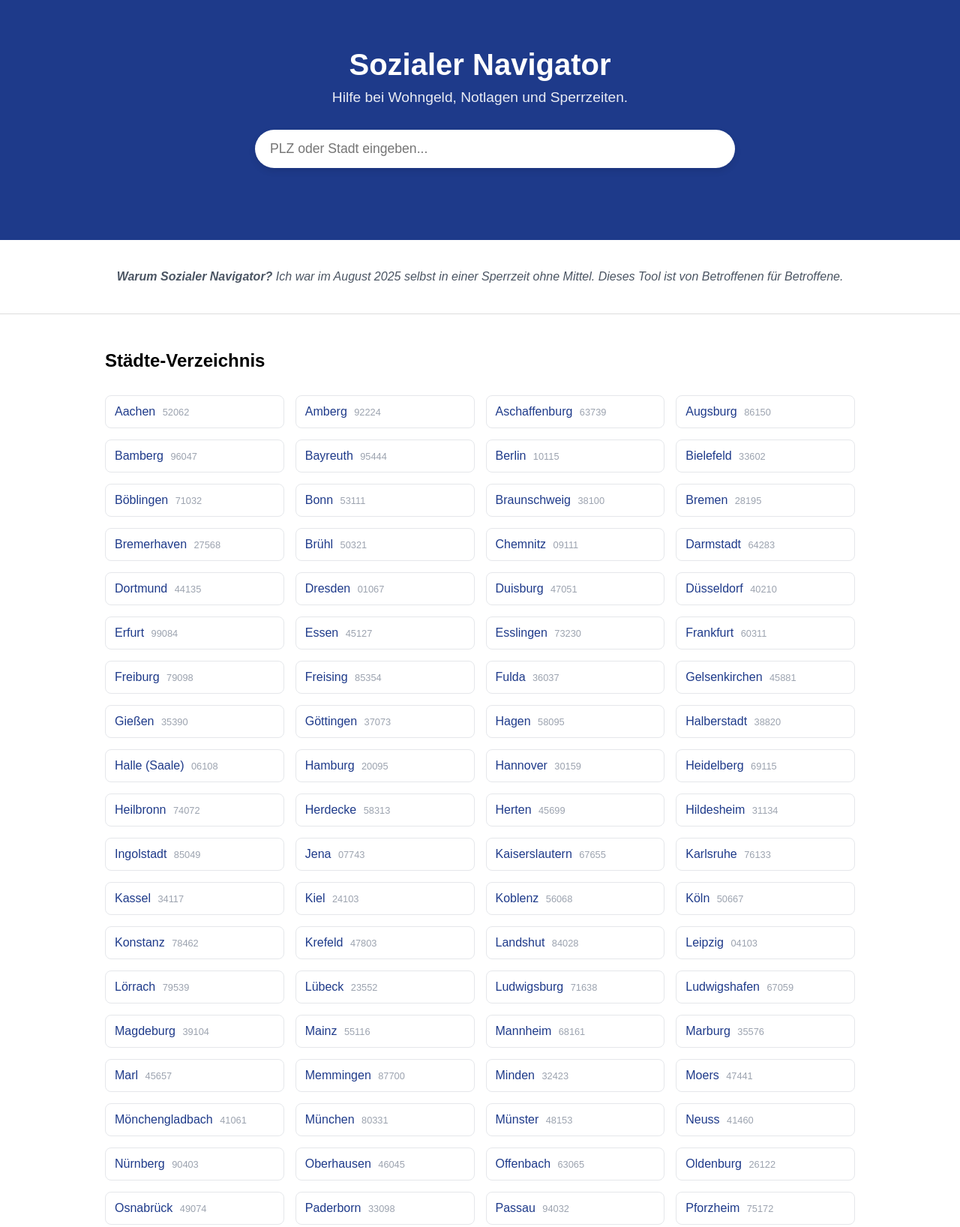
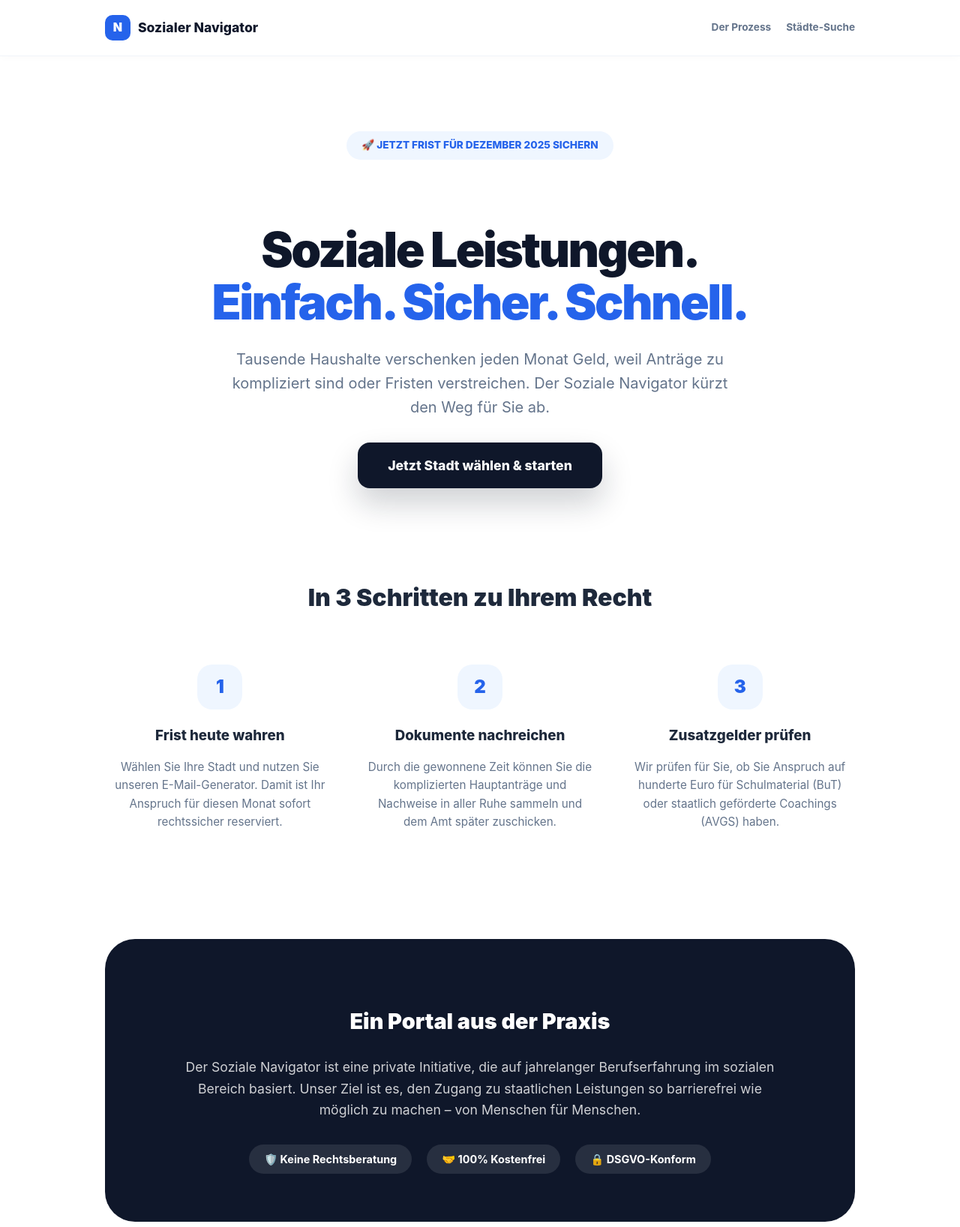
Before and after one commit to Jan2704/sozialer-navigator, an Astro site: page / in a window 1280 px wide. Shown: the top 1636 px of the page at 75% size. Built offline with nearby package versions, Linux system fonts and the light colour scheme; Astro itself is replaced by a stand-in of ours.

Commit message:
🚀 Finale Startseite und Städte-Logik live

```diff
--- a/src/pages/index.astro
+++ b/src/pages/index.astro
@@ -1,86 +1,131 @@
 ---
-import { wohngeldData } from '../data/wohngeldData.js';
-import Layout from '../layouts/Layout.astro'; // Falls du ein Layout hast
+import Layout from '../layouts/Layout.astro';
+import { wohngeldData } from '../data/wohngeldData';
 
 // Wir sortieren die Städte alphabetisch für die Liste
-const sortedData = [...wohngeldData].sort((a, b) => a.stadt.localeCompare(b.stadt));
+const sortedCities = wohngeldData.sort((a, b) => a.stadt.localeCompare(b.stadt));
+
+const seoTitle = "Sozialer Navigator | Ihr digitaler Wegweiser für soziale Leistungen";
+const seoDescription = "Sichern Sie sich Ihr Recht auf Wohngeld, BuT und staatliche Förderungen. Einfach, rechtssicher und schnell in 3 Schritten.";
 ---
 
-<Layout title="Sozialer Navigator | Wohngeld Rechner & Hilfe bei Sperrzeit">
-	<main>
-		<section class="hero">
-			<h1>Sozialer Navigator</h1>
-			<p class="subtitle">Hilfe bei Wohngeld, Notlagen und Sperrzeiten.</p>
+<Layout title={seoTitle} description={seoDescription}>
 
-			<div class="search-container">
-				<input type="text" id="citySearch" placeholder="PLZ oder Stadt eingeben..." />
-				<div id="results" class="search-results"></div>
+  <div style="background-color: #ffffff; min-height: 100vh; font-family: 'Inter', system-ui, sans-serif; color: #1e293b; line-height: 1.6;">
+
+    <nav style="background: #ffffff; border-bottom: 1px solid #f1f5f9; padding: 1.25rem 0; position: sticky; top: 0; z-index: 100; box-shadow: 0 2px 10px rgba(0,0,0,0.02);">
+      <div style="max-width: 1000px; margin: 0 auto; display: flex; justify-content: space-between; align-items: center; padding: 0 20px;">
+        <a href="/" style="text-decoration: none; display: flex; align-items: center; gap: 10px;">
+          <div style="background: #2563eb; color: white; width: 34px; height: 34px; border-radius: 10px; display: flex; align-items: center; justify-content: center; font-weight: 900;">N</div>
+          <span style="font-weight: 800; color: #0f172a; font-size: 1.1rem;">Sozialer Navigator</span>
+        </a>
+        <div style="font-size: 0.85rem; font-weight: 700; display: flex; gap: 20px;">
+          <a href="#prozess" style="color: #64748b; text-decoration: none;">Der Prozess</a>
+          <a href="#staedte" style="color: #64748b; text-decoration: none;">Städte-Suche</a>
+        </div>
+      </div>
+    </nav>
+
+    <main style="max-width: 1000px; margin: 0 auto; padding: 60px 20px;">
+
+      <section style="text-align: center; margin-bottom: 6rem; padding: 40px 0;">
+        <div style="display: inline-flex; align-items: center; gap: 8px; background: #eff6ff; color: #2563eb; padding: 8px 20px; border-radius: 99px; font-size: 0.85rem; font-weight: 800; text-transform: uppercase; margin-bottom: 2rem;">
+          🚀 Jetzt Frist für Dezember 2025 sichern
+        </div>
+        <h1 style="font-size: clamp(2.5rem, 6vw, 4rem); color: #0f172a; font-weight: 900; margin-bottom: 1.5rem; letter-spacing: -0.04em; line-height: 1.1;">
+          Soziale Leistungen. <br/><span style="color: #2563eb;">Einfach. Sicher. Schnell.</span>
+        </h1>
+        <p style="font-size: 1.25rem; color: #64748b; max-width: 700px; margin: 0 auto 3rem;">
+          Tausende Haushalte verschenken jeden Monat Geld, weil Anträge zu kompliziert sind oder Fristen verstreichen. Der Soziale Navigator kürzt den Weg für Sie ab.
+        </p>
+        <a href="#staedte" style="background: #0f172a; color: white; text-decoration: none; padding: 20px 40px; border-radius: 16px; font-weight: 800; font-size: 1.1rem; box-shadow: 0 20px 40px rgba(15, 23, 42, 0.2);">Jetzt Stadt wählen & starten</a>
+      </section>
+
+      <section id="prozess" style="margin-bottom: 8rem;">
+        <h2 style="text-align: center; font-size: 2rem; font-weight: 900; margin-bottom: 4rem;">In 3 Schritten zu Ihrem Recht</h2>
+
+        <div style="display: grid; grid-template-columns: repeat(auto-fit, minmax(280px, 1fr)); gap: 40px;">
+          <div style="text-align: center;">
+            <div style="background: #eff6ff; color: #2563eb; width: 60px; height: 60px; border-radius: 20px; display: flex; align-items: center; justify-content: center; font-size: 1.5rem; font-weight: 900; margin: 0 auto 20px;">1</div>
+            <h3 style="font-weight: 800; margin-bottom: 10px;">Frist heute wahren</h3>
+            <p style="color: #64748b; font-size: 0.95rem;">Wählen Sie Ihre Stadt und nutzen Sie unseren E-Mail-Generator. Damit ist Ihr Anspruch für diesen Monat sofort rechtssicher reserviert.</p>
+          </div>
+          <div style="text-align: center;">
+            <div style="background: #eff6ff; color: #2563eb; width: 60px; height: 60px; border-radius: 20px; display: flex; align-items: center; justify-content: center; font-size: 1.5rem; font-weight: 900; margin: 0 auto 20px;">2</div>
+            <h3 style="font-weight: 800; margin-bottom: 10px;">Dokumente nachreichen</h3>
+            <p style="color: #64748b; font-size: 0.95rem;">Durch die gewonnene Zeit können Sie die komplizierten Hauptanträge und Nachweise in aller Ruhe sammeln und dem Amt später zuschicken.</p>
+          </div>
+          <div style="text-align: center;">
+            <div style="background: #eff6ff; color: #2563eb; width: 60px; height: 60px; border-radius: 20px; display: flex; align-items: center; justify-content: center; font-size: 1.5rem; font-weight: 900; margin: 0 auto 20px;">3</div>
+            <h3 style="font-weight: 800; margin-bottom: 10px;">Zusatzgelder prüfen</h3>
+            <p style="color: #64748b; font-size: 0.95rem;">Wir prüfen für Sie, ob Sie Anspruch auf hunderte Euro für Schulmaterial (BuT) oder staatlich geförderte Coachings (AVGS) haben.</p>
+          </div>
         </div>
       </section>
 
-		<section class="trust-bar">
-			<p>
-				<strong>Warum Sozialer Navigator?</strong> Ich war im August 2025 selbst in einer Sperrzeit ohne Mittel. Dieses Tool ist von Betroffenen für Betroffene.
+      <section style="margin-bottom: 8rem; background: #0f172a; color: white; padding: 4rem; border-radius: 40px; text-align: center;">
+        <h2 style="font-size: 1.8rem; font-weight: 900; margin-bottom: 1.5rem;">Ein Portal aus der Praxis</h2>
+        <p style="font-size: 1.1rem; opacity: 0.8; max-width: 800px; margin: 0 auto 2rem;">
+          Der Soziale Navigator ist eine private Initiative, die auf jahrelanger Berufserfahrung im sozialen Bereich basiert. Unser Ziel ist es, den Zugang zu staatlichen Leistungen so barrierefrei wie möglich zu machen – von Menschen für Menschen.
         </p>
+        <div style="display: inline-flex; gap: 20px; flex-wrap: wrap; justify-content: center; font-size: 0.9rem; font-weight: 700;">
+          <span style="background: rgba(255,255,255,0.1); padding: 8px 20px; border-radius: 99px;">🛡️ Keine Rechtsberatung</span>
+          <span style="background: rgba(255,255,255,0.1); padding: 8px 20px; border-radius: 99px;">🤝 100% Kostenfrei</span>
+          <span style="background: rgba(255,255,255,0.1); padding: 8px 20px; border-radius: 99px;">🔒 DSGVO-Konform</span>
+        </div>
       </section>
 
-		<section class="directory">
-			<h2>Städte-Verzeichnis</h2>
-			<div class="city-grid">
-				{sortedData.map((item) => (
-					<a href={`/wohngeld/${item.slug}`} class="city-link">
-						{item.stadt} <span class="plz">{item.plz}</span>
+      <section id="staedte" style="margin-bottom: 8rem;">
+        <h2 style="font-size: 1.8rem; font-weight: 900; margin-bottom: 3rem; text-align: center;">Wohngeld-Hilfe in Ihrer Stadt</h2>
+        <div style="margin-bottom: 3rem;">
+          <input type="text" id="citySearch" placeholder="Stadt suchen..." style="width: 100%; padding: 20px; border-radius: 16px; border: 2px solid #f1f5f9; font-size: 1.1rem; box-shadow: 0 4px 6px rgba(0,0,0,0.02);" />
+        </div>
+        <div id="cityList" style="display: grid; grid-template-columns: repeat(auto-fill, minmax(180px, 1fr)); gap: 15px;">
+          {sortedCities.map((city) => (
+            <a href={`/wohngeld/${city.slug}`} class="city-card" style="display: block; padding: 15px; background: #ffffff; border: 1px solid #f1f5f9; border-radius: 12px; text-decoration: none; color: #0f172a; font-weight: 700; transition: all 0.2s ease;">
+              {city.stadt}
             </a>
           ))}
         </div>
       </section>
+
+      <footer style="padding: 4rem 20px; background: #fafafa; border-radius: 40px 40px 0 0; border: 1px solid #f1f5f9; text-align: center;">
+        <div style="margin-bottom: 2rem; font-size: 0.85rem; color: #64748b; max-width: 600px; margin-left: auto; margin-right: auto;">
+          Der Soziale Navigator ist ein privat betriebenes Portal. Wir nutzen jahrelange Erfahrung im sozialen Sektor, um Ihnen bei der Fristwahrung zu helfen. Wir bieten keine Rechtsberatung.
+        </div>
+        <details style="cursor: pointer; margin-bottom: 1rem;">
+          <summary style="font-weight: 700; color: #1e3a8a; font-size: 0.9rem;">Impressum & Datenschutz</summary>
+          <div style="padding: 2rem; background: white; border-radius: 16px; margin-top: 15px; font-size: 0.85rem; border: 1px solid #eee; text-align: left; max-width: 600px; margin-left: auto; margin-right: auto;">
+            <strong>Kontakt:</strong> info@sozialer-navigator.de<br/>
+            <strong>Herausgeber:</strong> Privat betriebenes Hilfsportal, Parkstraße 4, 88326 Aulendorf<br/><br/>
+            <strong>Datenschutz:</strong> Wir speichern keine Daten im Generator. Anfragen für BuT/AVGS werden sicher in Supabase auf EU-Servern gespeichert.
+          </div>
+        </details>
+        <p style="font-size: 0.75rem; color: #94a3b8; margin-top: 3rem;">© 2025 Sozialer Navigator. Alle Rechte vorbehalten.</p>
+      </footer>
     </main>
+  </div>
 </Layout>
 
-<style>
-	:root { --primary: #1e3a8a; --bg: #f3f4f6; }
-	body { background: var(--bg); font-family: sans-serif; margin: 0; }
-
-	.hero { background: var(--primary); color: white; padding: 4rem 2rem; text-align: center; }
-	.hero h1 { font-size: 2.5rem; margin: 0; }
-	.subtitle { font-size: 1.2rem; opacity: 0.9; margin-top: 10px; }
-
-	.search-container { max-width: 600px; margin: 2rem auto; position: relative; }
-	#citySearch { width: 100%; padding: 15px 20px; border-radius: 30px; border: none; font-size: 1.1rem; box-shadow: 0 4px 10px rgba(0,0,0,0.1); }
-
-	.search-results { position: absolute; width: 100%; background: white; border-radius: 10px; margin-top: 5px; color: #333; text-align: left; overflow: hidden; box-shadow: 0 10px 15px rgba(0,0,0,0.1); z-index: 10; }
-	.search-item { padding: 10px 20px; text-decoration: none; display: block; color: #333; border-bottom: 1px solid #eee; }
-	.search-item:hover { background: #f0f4f8; }
-
-	.trust-bar { background: #fff; padding: 1.5rem; text-align: center; border-bottom: 1px solid #ddd; font-style: italic; color: #4b5563; }
-
-	.directory { max-width: 1000px; margin: 3rem auto; padding: 0 20px; }
-	.city-grid { display: grid; grid-template-columns: repeat(auto-fill, minmax(200px, 1fr)); gap: 15px; margin-top: 2rem; }
-	.city-link { background: white; padding: 12px; border-radius: 8px; text-decoration: none; color: var(--primary); font-weight: 500; border: 1px solid #e5e7eb; transition: transform 0.2s; }
-	.city-link:hover { transform: translateY(-2px); border-color: var(--primary); }
-	.plz { font-size: 0.8rem; color: #9ca3af; margin-left: 5px; }
-</style>
-
-<script define:vars={{ sortedData }}>
+<script is:inline>
   const searchInput = document.getElementById('citySearch');
-	const resultsContainer = document.getElementById('results');
+  const cityCards = document.querySelectorAll('.city-card');
 
   searchInput.addEventListener('input', (e) => {
-		const val = e.target.value.toLowerCase();
-		resultsContainer.innerHTML = '';
-
-		if (val.length < 2) return;
-
-		const filtered = sortedData.filter(item =>
-			item.stadt.toLowerCase().includes(val) || item.plz.includes(val)
-		).slice(0, 8); // Max 8 Ergebnisse anzeigen
-
-		filtered.forEach(item => {
-			const a = document.createElement('a');
-			a.href = `/wohngeld/${item.slug}`;
-			a.className = 'search-item';
-			a.innerHTML = `<strong>${item.stadt}</strong> <small>(${item.plz})</small>`;
-			resultsContainer.appendChild(a);
+    const term = e.target.value.toLowerCase();
+    cityCards.forEach(card => {
+      const cityName = card.textContent.toLowerCase();
+      card.style.display = cityName.includes(term) ? 'block' : 'none';
     });
   });
 </script>
+
+<style>
+  .city-card:hover {
+    border-color: #2563eb !important;
+    color: #2563eb !important;
+    background: #eff6ff !important;
+    transform: translateY(-2px);
+    box-shadow: 0 10px 15px -3px rgba(37, 99, 235, 0.1);
+  }
+</style>
```
Lines whose indentation alone changed are shown as unchanged.
